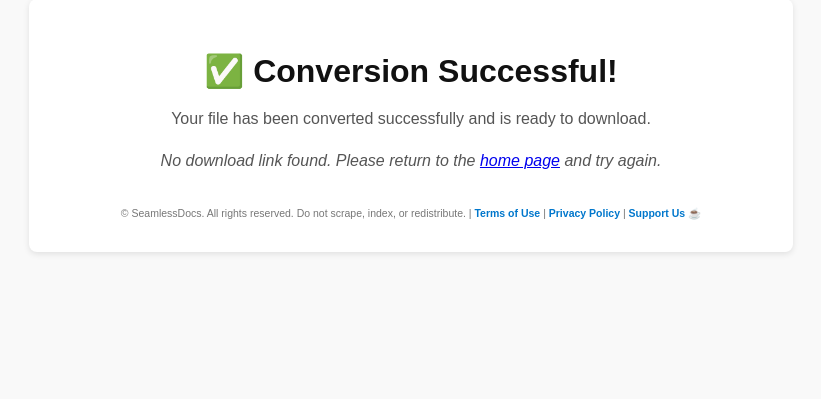
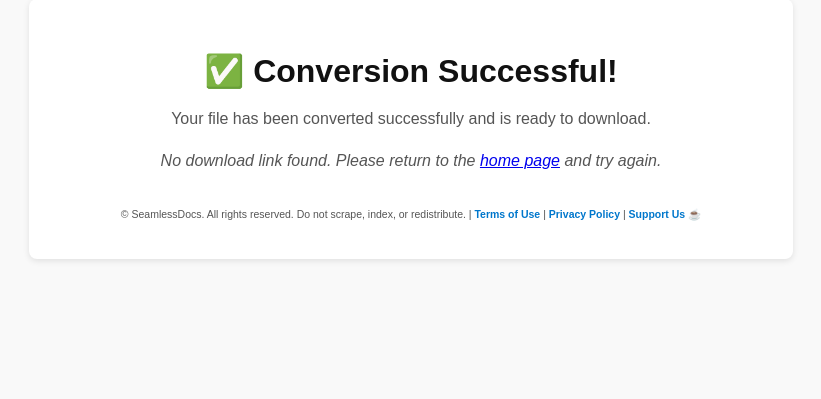
Before and after one commit to dbishop604/cleancopy_app, a Flask app: page /success in a window 1280 px wide. Shown: the part 33-432 px from the top of the page, without its empty margins (229-1050 px from the left). Run offline with Flask 3, Linux system fonts and the light colour scheme; parts of the project's set-up code (start-up, migrations or seed data) failed here and were passed over.

Commit message:
Update success.html

```diff
--- a/templates/success.html
+++ b/templates/success.html
@@ -56,6 +56,7 @@
       color: #777;
       line-height: 1.4;
     }
+    footer p { margin: 0.3rem 0; }
     footer a {
       color: #0077cc;
       text-decoration: none;
@@ -76,10 +77,12 @@
     {% endif %}
 
     <footer>
-      © SeamlessDocs. All rights reserved. Do not scrape, index, or redistribute. |
-      <a href="{{ url_for('terms') }}">Terms of Use</a> |
-      <a href="{{ url_for('privacy') }}">Privacy Policy</a> |
-      <a href="{{ url_for('coffee') }}">Support Us ☕</a>
+      <p>
+        © SeamlessDocs. All rights reserved. Do not scrape, index, or redistribute. |
+        <a href="{{ url_for('terms') }}">Terms of Use</a> |
+        <a href="{{ url_for('privacy') }}">Privacy Policy</a> |
+        <a href="{{ url_for('coffee') }}">Support Us ☕</a>
+      </p>
     </footer>
   </div>
 </body>
```
